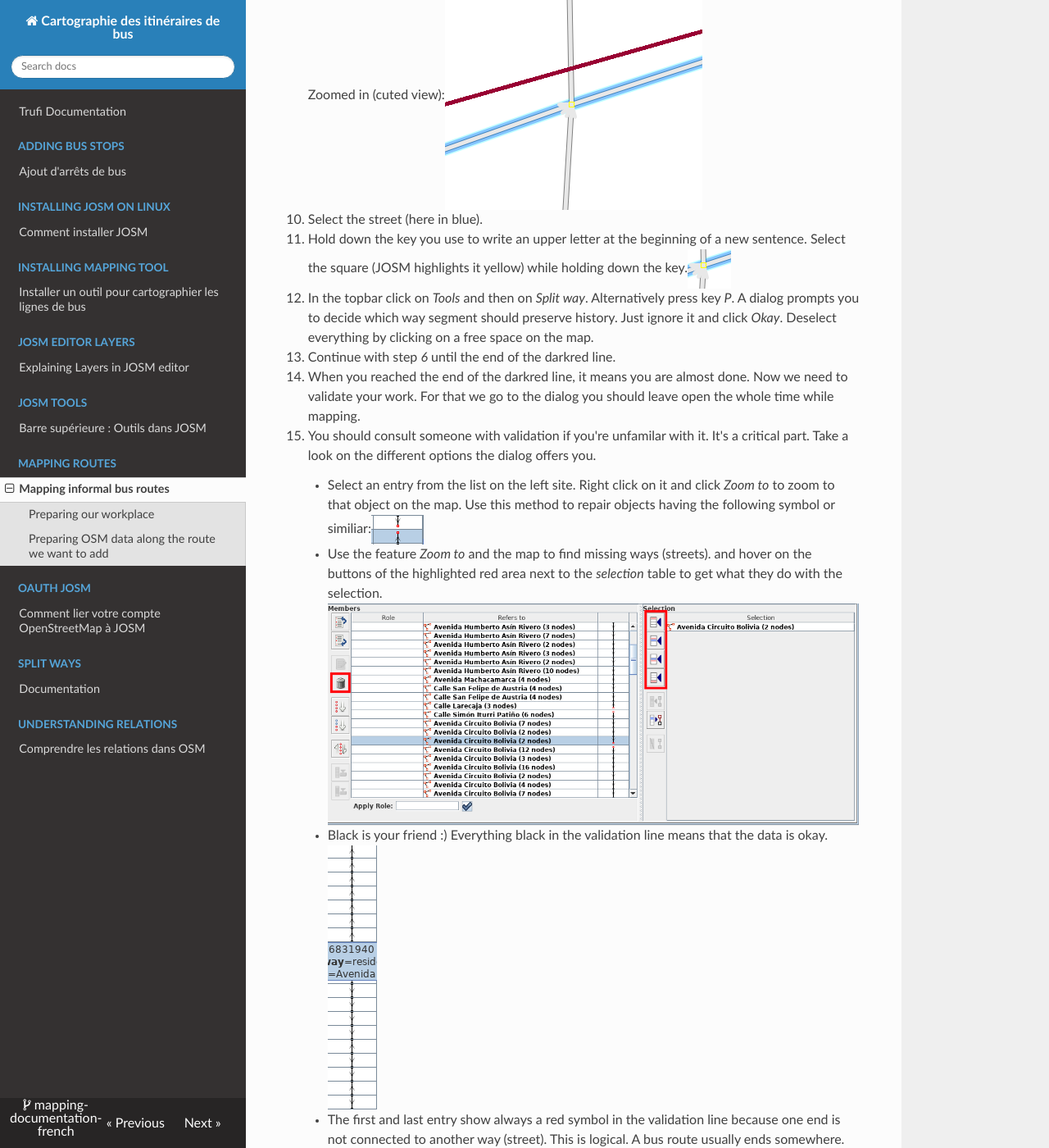
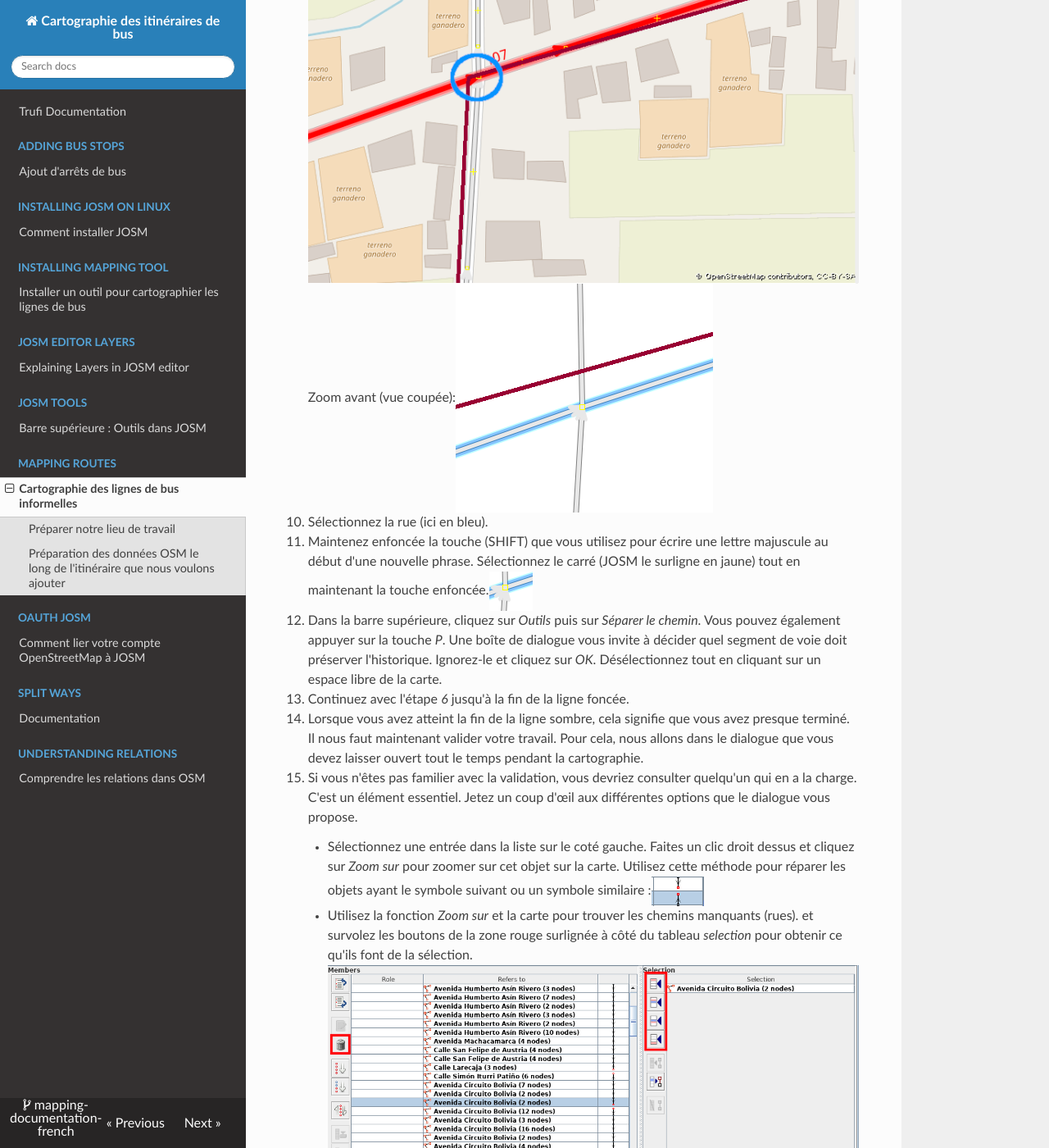
Before and after one commit to trufi-association/mapping-documentation-french, an MkDocs documentation site: the page built from docs/mapping-routes/index.md, in a window 1280 px wide and 1400 px high, scrolled down 10153 px. Shown: the whole window at 82% size. Built offline with MkDocs 1.6.1, drawn with Linux system fonts in a browser that asks for light colours; nearby versions of some CDN libraries; some of the changed text lies outside the part shown.

Commit message:
Update index.md

```diff
--- a/docs/mapping-routes/index.md
+++ b/docs/mapping-routes/index.md
@@ -1,111 +1,111 @@
-# Mapping informal bus routes
+# Cartographie des lignes de bus informelles
 
-This tutorial shows how to add informal bus routes to OpenStreetMap. For this tutorial to be effective you need [JOSM installed](../installing-josm-on-linux/index.md) and the [custom mapping tool](../installing-mapping-tool/index.md) (when requirred by your community). In order to upload your changes to OSM you need also your JOSM installation [synced](../oauth-josm/index.md) with your OpenStreetMap account.
+Ce tutoriel montre comment ajouter des lignes de bus informelles à OpenStreetMap. Pour que ce tutoriel soit efficace, vous devez avoir [JOSM installé](../installing-josm-on-linux/index.md) et l'outil [de cartographie personnalisée](../installing-mapping-tool/index.md) (si votre communauté l'exige). Pour télécharger vos modifications dans OSM, vous avez également besoin de votre installation JOSM [synchronisée] (../oauth-josm/index.md) avec votre compte OpenStreetMap.
 
-## Preparing our workplace
+## Préparer notre lieu de travail
 
-1. Open JOSM (this tutorial assumes that you have it already). ![](josm-logo.png)
+1. Ouvrez JOSM (ce tutoriel suppose que vous l'avez déjà). ![](josm-logo.png)
 
-2. A window should pop up like ![](josm-startpage.png)
+2. Une fenêtre devrait s'ouvrir comme suit ![](josm-startpage.png)
 
-3. First we should load the data you received from your community. Click on _File_ in the topbar:![](josm-topbar.png)
+3. Nous devons d'abord charger les données que vous avez reçues de votre communauté. Cliquez sur _Fichier_ dans la barre supérieure:![](josm-topbar.png)
 
-4. Then we click _Open_ in the menu: ![](josm-file-menu.png)
+4. On clique ensuite sur _Ouvrir_ dans le menu: ![](josm-file-menu.png)
 
-5. A dialog appear and prompts you to select the file you've received from your community. Go to the location where you saved the `*.geojson`, click on that file and then _Open_:![](josm-opendialog.png)
+5. Une boîte de dialogue apparaît et vous invite à sélectionner le fichier que vous avez reçu de votre communauté. Allez à l'endroit où vous avez enregistré le fichier `*.geojson`, cliquez sur ce fichier et ensuite _Ouvrir_:![](josm-opendialog.png)
 
-6. Wait for loading process to finish. Once finish the user interface changes significantly. What we see now is our editor: ![](josm-editor-overview.png)
+6. Attendez la fin du processus de chargement. Une fois le chargement terminé, l'interface utilisateur change considérablement. Ce que nous voyons maintenant est notre éditeur : ![](josm-editor-overview.png)
 
-7. Before we can start mapping we need to prepare the editor and load OSM data in it. Let us load data from OSM first. Click on _File_ in the topbar again: ![](josm-topbar.png)
+7. Avant de pouvoir commencer la cartographie, nous devons préparer l'éditeur et y charger les données OSM. Commençons par charger les données de l'OSM. Cliquez à nouveau sur _Fichier_ dans la barre supérieure: ![](josm-topbar.png)
 
-8. And then _Download data..._: ![](josm-file-menu-downloaddata.png)
+8. Et puis _Télécharger les données..._: ![](josm-file-menu-downloaddata.png)
 
-9. We begin to love popups. In this one we probably do not need to tweak the boundingbox you see in the displayed map because JOSM did this for us because we've loaded the `*.geojson` file: ![](josm-downloaddialog.png)
+9. Nous commençons à aimer les popups. Dans celui-ci, nous n'avons probablement pas besoin de modifier la boîte de délimitation que vous voyez dans la carte affichée parce que JOSM l'a fait pour nous car nous avons chargé le fichier `*.geojson`: ![](josm-downloaddialog.png)
 
-10. Click _Download as new layer_. If it says that the selected area is to big then resize it by returning to that dialog, click and drag the mouse over a smaller part of the previously selected area. Release the mouse to create a new bounding box. Repeat this step until the system is happy :)
+10. Cliquez sur _Télécharger comme nouvelle couche_. Si la zone sélectionnée est trop grande, redimensionnez-la en revenant à cette boîte de dialogue, cliquez et faites glisser la souris sur une partie plus petite de la zone précédemment sélectionnée. Relâchez la souris pour créer une nouvelle boîte de délimitation. Répétez cette étape jusqu'à ce que le système soit satisfait :)
 
-11. This looks more promising: ![](josm-editor-osmdataloaded.png)
+11. Cela semble plus prometteur: ![](josm-editor-osmdataloaded.png)
 
-12. But we're not happy yet, aren't we? To make it even more beautiful we need to add the OSM tiles. We go to _Imagery_ in the topbar and then select _OpenStreetMap Carto (Standard)_. Beautiful, isn't it.
+12. Mais nous ne sommes pas encore heureux, n'est-ce pas ? Pour le rendre encore plus beau, nous devons ajouter les tuiles OSM. Nous allons sur _Imagery_ dans la barre supérieure et nous sélectionnons _OpenStreetMap Carto (Standard)_. C'est beau, n'est-ce pas ?
 
-13. Let us take a quick look on the _Layers_ section on the top right site of the editor.
+13. Jetons un coup d'oeil rapide à la section _Couches_ en haut à droite de l'éditeur.
 
     ![](josm-editor-layers.png)
 
-    By the way: You can resize the sections by clicking on the respective boundaries and dragging them to the position of your desire.
+    Au fait : Vous pouvez redimensionner les sections en cliquant sur les limites respectives et en les faisant glisser jusqu'à la position de votre choix.
 
-14. Right click on the entry with the file extension `.geojson` or `.json`. Then click _Convert to GPX layer_: ![](josm-editor-layers-togpx.png)
+14. Cliquez avec le bouton droit de la souris sur l'entrée portant l'extension de fichier `.geojson` ou `.json`. Puis cliquez sur _Convertir en couche GPX_: ![](josm-editor-layers-togpx.png)
 
-15. The name of the entry changed and looks like this: ![](josm-editor-layers-aftertogpx.png)
+15. Le nom de l'entrée a changé et ressemble à ceci: ![](josm-editor-layers-aftertogpx.png)
 
-16. We right click on the entry again and select
+16. Nous faisons un nouveau clic droit sur l'entrée et sélectionnons
 
-    - _Customize Colour_ at first,
+    - _Personnaliser la couleur_ dans un premier temps,
 
-    - _Download from OSM along this track_ at second
+    - _Téléchargement depuis OSM le long de la piste_ dans un second temps
 
-    - and _Precache imagery tiles along this track_ at last.
+    - et _Précachez les tuiles d'imagerie le long de cette piste_ enfin.
 
-17. Additionally we click on the entry again and select _Customize track drawing_ and a new popup shows up: ![](josm-layers-customizedrawing.png)
+17. En outre, nous cliquons à nouveau sur l'entrée et sélectionnons _Personnaliser le dessin des pistes_ et un nouveau popup apparaît: ![](josm-layers-customizedrawing.png)
 
-18. In the textfield next to _Drawing width of GPX lines_ type in the width in px. I recommend typing in `5`. Then click _Okay_.
+18. Dans le champ de texte à côté de _Largeur de dessin des lignes GPX_, saisissez la largeur en px. Je recommande de taper `5`. Cliquez ensuite sur _Ok_.
 
-19. Press ALT+SHIFT+F1 to stop automatically downloading of data while moving the map. Alternatively click on _File_ in the topbar and then _Download OSM data continuously_. It's a toogle. Then navigate inside the map to the end of the line. To navigate in the map you need to hold the right mouse key while moving the mouse. Use your mouse wheel to zoom in or out. **The line has two ends: _end_ and _start_. Select the one where the arrows come from and not the end where they point to.**
+19. Appuyez sur ALT+SHIFT+F1 pour arrêter le téléchargement automatique des données pendant le déplacement de la carte. Vous pouvez également cliquer sur _Fichier_ dans la barre supérieure, puis sur _Télécharger les données OSM en continu_. C'est un bascule. Ensuite, naviguez à l'intérieur de la carte jusqu'au bout de la ligne. Pour naviguer dans la carte, vous devez maintenir la touche droite de la souris enfoncée tout en déplaçant la souris. Utilisez la molette de votre souris pour faire un zoom avant ou arrière. **La ligne a deux extrémités : _fin_ et _début_. Sélectionnez celle d'où viennent les flèches et non la fin vers laquelle elles pointent.**
 
-    - End <-- Start
+    - Fin <-- Début
 
     - ![](josm-editor-arrowrule.png)
 
-## Preparing OSM data along the route we want to add
+## Préparation des données OSM le long de l'itinéraire que nous voulons ajouter
 
-Before we start we need to do some work on the OSM data itself. In the last image you see the darkred coloured line and the blue one. The first line is the bus route and the latter the street in OSM the bus drives. This part of the tutorial covers how to turn the first line into useful data.
+Avant de commencer, nous devons travailler sur les données de OSM lui-même. Sur la dernière image, vous voyez la ligne de couleur rouge foncé et la ligne bleue. La première ligne représente la ligne de bus et la seconde la rue dans laquelle le bus circule dans OSM. Cette partie du tutoriel explique comment transformer la première ligne en données utiles.
 
-Press ALT+SHIFT+F1 to stop/start automatically downloading of data while moving the map. Alternatively click on *File* in the topbar and then *Download OSM data continuously*. It's a toogle. When you move the map to a section where no data is available then toggle _Download OSM data continuously_ on. If you use the zoom function extensively then turn _Download OSM data continuously_ off.
+Appuyez sur ALT+SHIFT+F1 pour arrêter/démarrer automatiquement le téléchargement des données tout en déplaçant la carte. Vous pouvez également cliquer sur *Fichier* dans la barre supérieure, puis sur *Télécharger les données OSM en continu*. C'est un bascule. Lorsque vous déplacez la carte vers une section où aucune donnée n'est disponible, vous pouvez activer le téléchargement continu de données OSM. Si vous utilisez la fonction de zoom de manière intensive, désactivez _Télécharger les données OSM en continu_.
 
-1. Select the line which is not the darkred one but which is aligned to it: ![](josm-editor-selectedstreet.png)
+1. Sélectionnez la ligne qui n'est pas la plus foncée mais qui est alignée sur celle-ci: ![](josm-editor-selectedstreet.png)
 
-2. We see not the whole line turns red. What is for us one line (the blue one) is in the eyes of the computer not one. The line has been split on the position where _Calle Campinas_ crosses our selected line.
+2. Nous ne voyons pas que toute la ligne devient rouge. Ce qui est pour nous une ligne (la ligne bleue) n'en est pas une aux yeux de l'ordinateur. La ligne a été divisée à l'endroit où _Calle Campinas_ croise la ligne que nous avons sélectionnée.
 
-3. We want to create a route so we click on the line icon in the symbol bar right under the tobar: ![](josm-symbolbar-busroute.png)
+3. Nous voulons créer un itinéraire, donc nous cliquons sur l'icône de ligne dans la barre de symboles juste sous la barre d'outils: ![](josm-symbolbar-busroute.png)
 
-4. A popup shows up prompting you for data you've received from your community. Type in the data in the corresponding fields and click _Okay_. A new window opens up and gives an overview: ![](josm-createrelation-overview.png)
+4. Une fenêtre contextuelle vous invite à saisir les données que vous avez reçues de votre communauté. Tapez les données dans les champs correspondants et cliquez sur _Ok_. Une nouvelle fenêtre s'ouvre et donne un aperçu: ![](josm-createrelation-overview.png)
 
-5. On the right site you see a list of all objects (streets) you've selected in the JOSM editor. On the left site you see a list of all objects (streets) already added to the relation. **Don't close that dialog, we need it!**
+5. Sur le coté droit, vous voyez une liste de tous les objets (rues) que vous avez sélectionnés dans l'éditeur JOSM. Sur le coté gauche, vous voyez une liste de tous les objets (rues) déjà ajoutés à la relation. **Ne fermez pas cette boîte de dialogue, nous en avons besoin !**
 
-6. Select other streets along the darkred line, go to the dialog again and click on the red highlighted entry where the last row of four rows in total is selected to add the selection to the route list on the right site.![](josm-createrelation-addafterlastmember.png)You can select more than one street by pressing and holding the key you use to start a new sentence with an upper letter.
+6. Sélectionnez d'autres rues le long de la ligne rouge foncé, allez à nouveau dans la boîte de dialogue et cliquez sur l'entrée surlignée en rouge où la dernière ligne de quatre lignes au total est sélectionnée pour ajouter la sélection à la liste des itinéraires sur le coté droit.![](josm-createrelation-addafterlastmember.png)Vous pouvez sélectionner plus d'une rue en appuyant et en maintenant la touche que vous utilisez pour commencer une nouvelle phrase par une lettre majuscule (SHIFT).
 
-7. Repeat step _6_ after you have the following situation: ![](josm-editor-splitwaysneeded.png)
+7. Répétez l'étape _6_ après avoir constaté la situation suivante: ![](josm-editor-splitwaysneeded.png)
 
-8. _Newton, we've got a problem!_ What do we next is spliting the way. So we click on the map to deselect our selection. Be sure to add all streets except the street in question to the route like in step _6_.
+8. _Newton, nous avons un problème ! _ Ce que nous allons faire ensuite, c'est diviser la route. Alors on clique sur la carte pour désélectionner notre sélection. Assurez-vous d'ajouter toutes les rues, sauf la rue en question, à l'itinéraire comme à l'étape _6_..
 
-9. Select the street (way) in question. Zoom to the point where you need the split: ![](josm-editor-splitwaysneeded2.png)Zoomed in (cuted view):![](josm-editor-splitwaysneeded3.png)
+9. Sélectionnez la rue (chemin) en question. Zoomez jusqu'au point où vous avez besoin de la division: ![](josm-editor-splitwaysneeded2.png)Zoom avant (vue coupée):![](josm-editor-splitwaysneeded3.png)
 
-10. Select the street (here in blue).
+10. Sélectionnez la rue (ici en bleu).
 
-11. Hold down the key you use to write an upper letter at the beginning of a new sentence. Select the square (JOSM highlights it yellow) while holding down the key.![](josm-editor-splitwaysneeded4.png)
+11. Maintenez enfoncée la touche (SHIFT) que vous utilisez pour écrire une lettre majuscule au début d'une nouvelle phrase. Sélectionnez le carré (JOSM le surligne en jaune) tout en maintenant la touche enfoncée.![](josm-editor-splitwaysneeded4.png)
 
-12. In the topbar click on _Tools_ and then on _Split way_. Alternatively press key _P_. A dialog prompts you to decide which way segment should preserve history. Just ignore it and click _Okay_. Deselect everything by clicking on a free space on the map.
+12. Dans la barre supérieure, cliquez sur _Outils_ puis sur _Séparer le chemin_. Vous pouvez également appuyer sur la touche _P_. Une boîte de dialogue vous invite à décider quel segment de voie doit préserver l'historique. Ignorez-le et cliquez sur _OK_. Désélectionnez tout en cliquant sur un espace libre de la carte.
 
-13. Continue with step _6_ until the end of the darkred line.
+13. Continuez avec l'étape _6_ jusqu'à la fin de la ligne foncée.
 
-14. When you reached the end of the darkred line, it means you are almost done. Now we need to validate your work. For that we go to the dialog you should leave open the whole time while mapping.
+14. Lorsque vous avez atteint la fin de la ligne sombre, cela signifie que vous avez presque terminé. Il nous faut maintenant valider votre travail. Pour cela, nous allons dans le dialogue que vous devez laisser ouvert tout le temps pendant la cartographie.
 
-15. You should consult someone with validation if you're unfamilar with it. It's a critical part. Take a look on the different options the dialog offers you.
+15. Si vous n'êtes pas familier avec la validation, vous devriez consulter quelqu'un qui en a la charge. C'est un élément essentiel. Jetez un coup d'œil aux différentes options que le dialogue vous propose.
 
-    - Select an entry from the list on the left site. Right click on it and click _Zoom to_ to zoom to that object on the map. Use this method to repair objects having the following symbol or similiar:![](josm-createvalidation-routelist-error.png)
+    - Sélectionnez une entrée dans la liste sur le coté gauche. Faites un clic droit dessus et cliquez sur _Zoom sur_ pour zoomer sur cet objet sur la carte. Utilisez cette méthode pour réparer les objets ayant le symbole suivant ou un symbole similaire :![](josm-createvalidation-routelist-error.png)
 
-    - Use the feature _Zoom to_ and the map to find missing ways (streets). and hover on the buttons of the highlighted red area next to the _selection_ table to get what they do with the selection.![](josm-createselection-validate.png)
+    - Utilisez la fonction _Zoom sur_ et la carte pour trouver les chemins manquants (rues). et survolez les boutons de la zone rouge surlignée à côté du tableau _selection_ pour obtenir ce qu'ils font de la sélection.![](josm-createselection-validate.png)
 
-    - Black is your friend :) Everything black in the validation line means that the data is okay.![](josm-createrelation-validate2.png)
+    - Le noir est votre ami :) Tout ce qui est noir dans la ligne de validation signifie que les données sont correctes.![](josm-createrelation-validate2.png)
 
-    - The first and last entry show always a red symbol in the validation line because one end is not connected to another way (street). This is logical. A bus route usually ends somewhere.
+    - La première et la dernière entrée montrent toujours un symbole rouge dans la ligne de validation parce qu'une extrémité n'est pas connectée à une autre voie (rue). C'est logique. Une ligne de bus se termine généralement quelque part.
 
-16. In the route list dialog click _Okay_ to create that route. Do it when you think you're finish.
+16. Dans le dialogue de la liste des itinéraires, cliquez sur _OK_ pour créer cet itinéraire. Faites-le quand vous pensez avoir terminé.
 
-17. Click on the _Upload icon_ in the symbolbar right under the topbar: ![](josm-symbolbar-upload.png)
+17. Cliquez sur l'icône _Télécharger_ dans la barre de symboles située juste en dessous de la barre supérieure : ![](josm-symbolbar-upload.png)
 
-18. Ignore the dialogue _Suspicious data found_ when it popups or fix the issues. Inform your community about that and tell them what you've edited.
+18. Ignorez le dialogue _Données suspectes trouvées_ lorsqu'il s'affiche ou corrigez les problèmes. Informez votre communauté à ce sujet et dites-lui ce que vous avez modifié.
 
-19. A new popup appears: ![](josm-uploaddialog.png)
+19. Un nouveau pop-up apparaît: ![](josm-uploaddialog.png)
 
-20. Fil in the information requested and then click _Upload Changes_ to finish upload process.
+20. Remplissez les informations demandées et cliquez ensuite sur _Télécharger les modifications_ pour terminer le processus de téléchargement.
```
